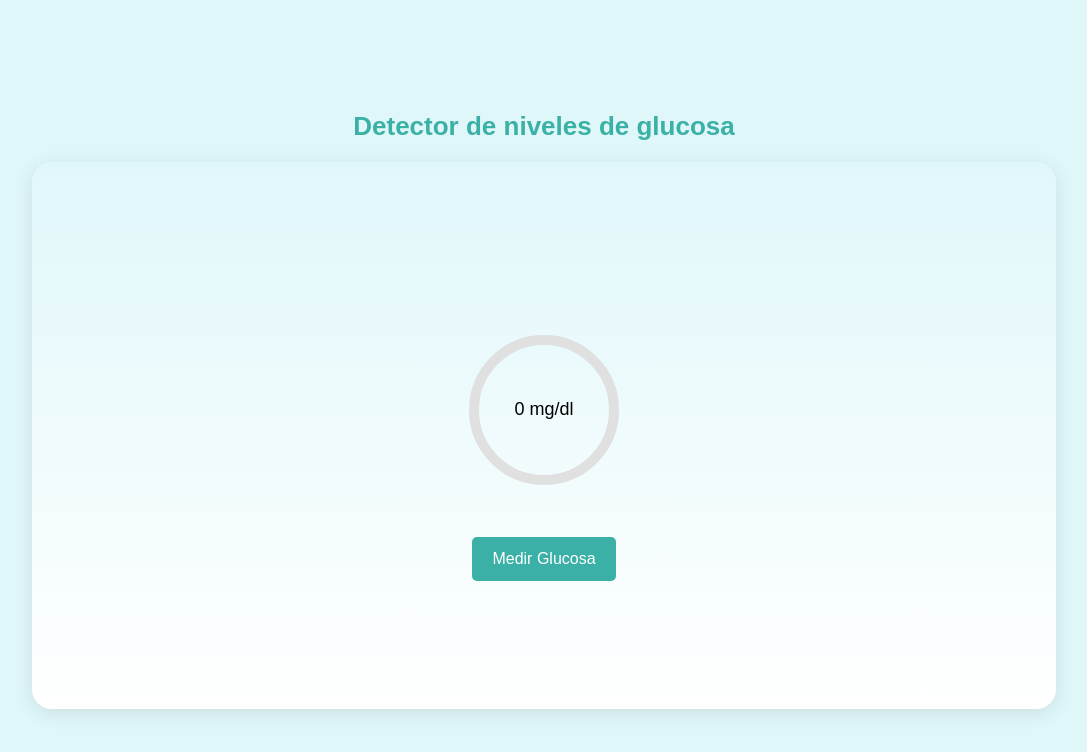
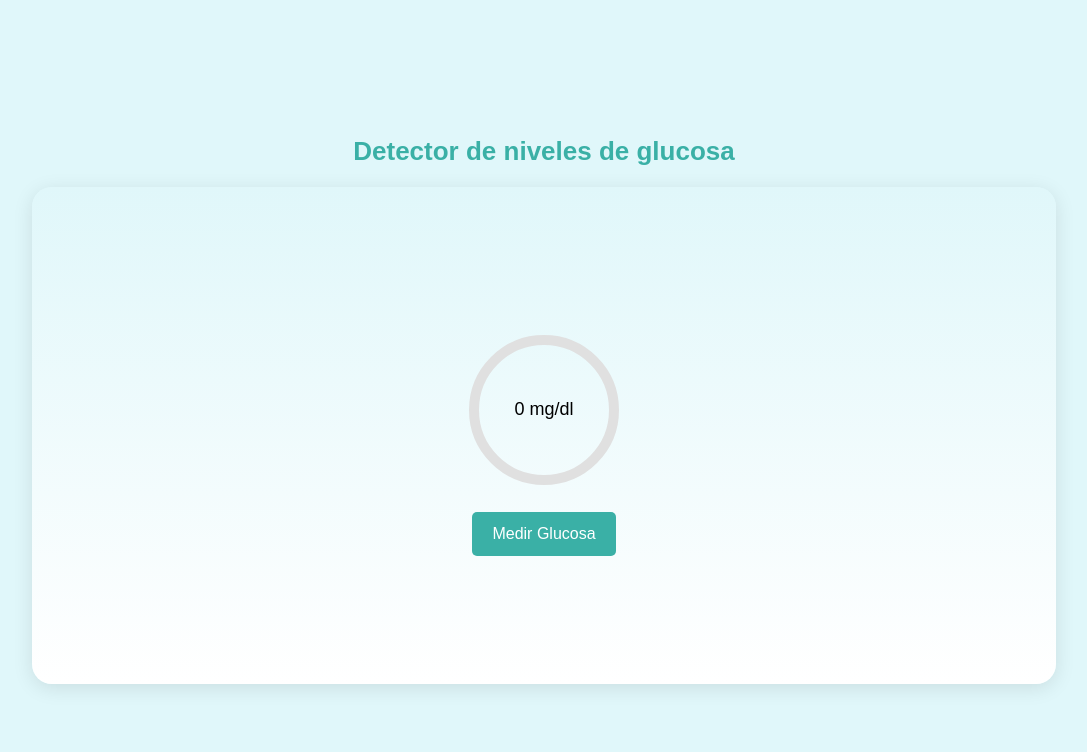
Before and after one commit to tobofear/proyecto-agos, a plain HTML site: page index.html in a window 1280 px wide. Shown: the whole page, without its empty margins (96-1183 px from the left). Drawn offline with nearby package versions, Linux system fonts and the light colour scheme.

Commit message:
Arreglos style

```diff
--- a/index.html
+++ b/index.html
@@ -19,10 +19,10 @@
     <h1 class="titulo">Detector de niveles de glucosa</h1>
     <div id="app" class="container">
       <div class="hijo">
-        <canvas id="outputCanvas" width="400" height="300" class="d-none"></canvas>
+        <canvas id="outputCanvas" class="d-none"></canvas>
         <div id="colorIntensity" class="d-none"></div>
         <div class="intensity-container">
-          <canvas id="intensityCanvas" width="200" height="200"></canvas>
+          <canvas id="intensityCanvas"></canvas>
           <div id="statusText" class="intensity-container"></div>
         </div>
         <div class="file-select">
--- a/style.css
+++ b/style.css
@@ -23,6 +23,10 @@ body {
   box-shadow: 0 4px 20px rgba(0, 0, 0, 0.1);
   display: flex;
   justify-content: center;
+}
+
+.row {
+  max-width: 100%;
 }
 
 .titulo {
```
